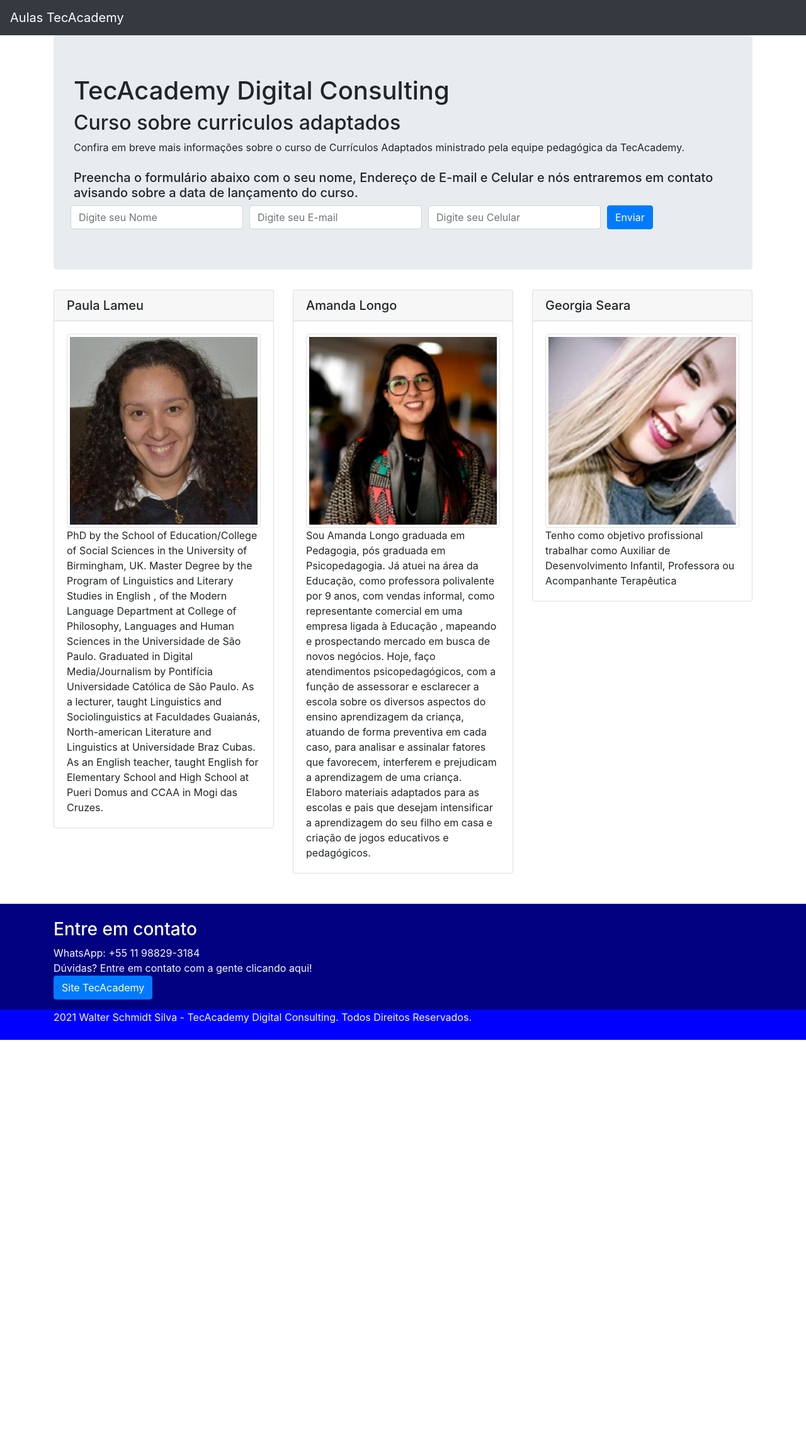
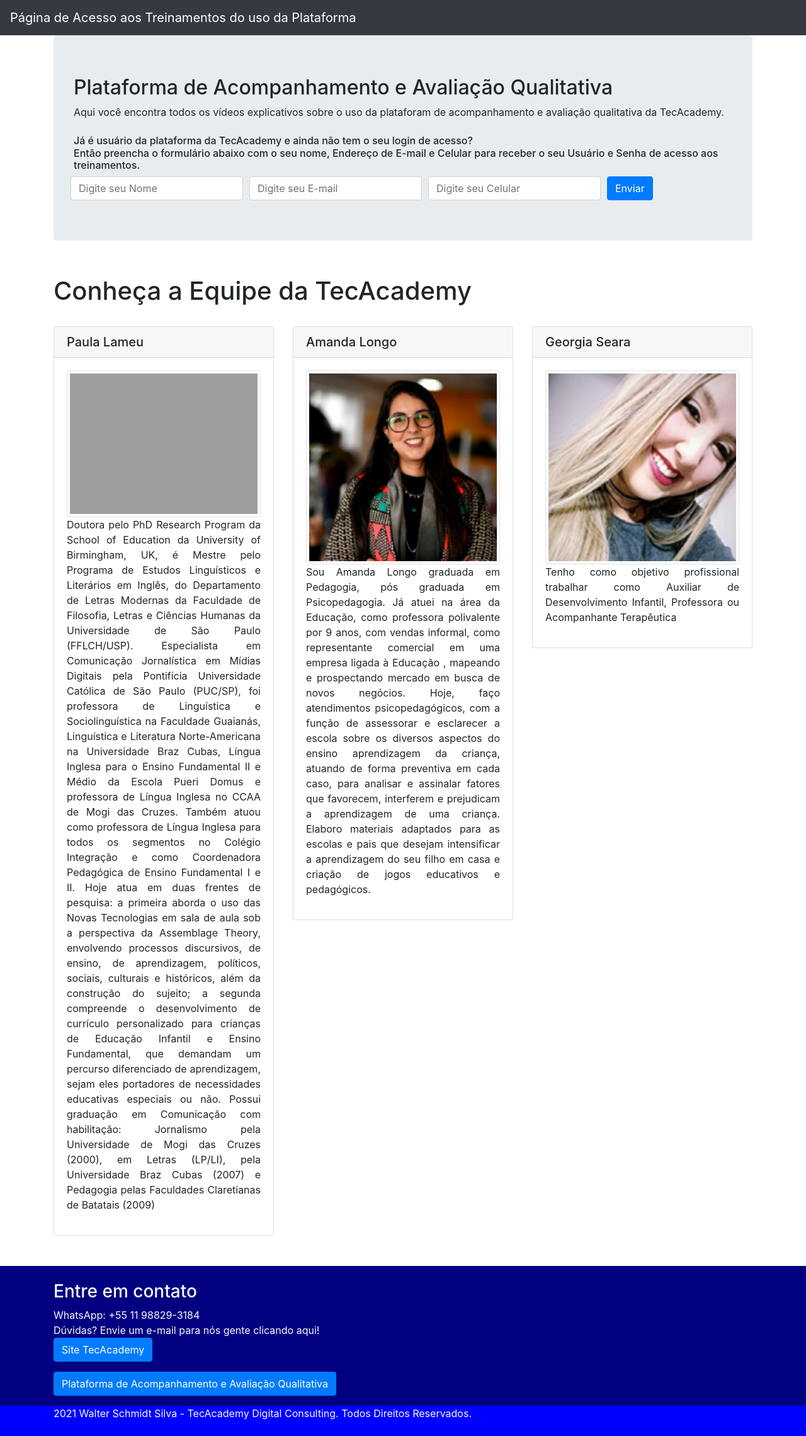
Before and after one commit to WschmidtS/aulas_tecacademy, a Django app: page / in a window 1280 px wide. Shown: the whole page at 63% size. Before the commit the page ends 1651 px from the top, so only its background shows below. Run offline with Django 3.2, Linux system fonts and the light colour scheme; some libraries are stand-ins or nearby versions; grey boxes are pictures that could not be loaded.

Commit message:
Updated the information on home.html file.

```diff
--- a/aulastec/base/templates/base/home.html
+++ b/aulastec/base/templates/base/home.html
@@ -6,9 +6,9 @@
     <meta http-equiv="X-UA-Compatible" content="IE=edge">
     <meta name="viewport" content="width=device-width, initial-scale=1">
 
-    <title>Aulas TecAcademy</title>
+    <title>Treinamentos TecAcademy</title>
 
-    <meta name="description" content="Página sobre as Aulas oferecidas pela TecAcademy">
+    <meta name="description" content="Página de Acesso aos Treinamentos do uso da Plataforma">
     <meta name="author" content="Walter Schmidt Silva">
 
     <link rel="icon" type="image/png" href="{% static 'img/favicon.png' %}">
@@ -23,7 +23,7 @@
 <body>
 
 <nav class="navbar navbar-expand-lg navbar-dark bg-dark">
-    <a class="navbar-brand" href="{% url 'base:home' %}">Aulas TecAcademy</a>
+    <a class="navbar-brand" href="{% url 'base:home' %}">Página de Acesso aos Treinamentos do uso da Plataforma</a>
     <button class="navbar-toggler" type="button" data-toggle="collapse" data-target="#navbarSupportedContent"
             aria-controls="navbarSupportedContent" aria-expanded="false" aria-label="Toggle navigation">
         <span class="navbar-toggler-icon"></span>
@@ -41,19 +41,22 @@
         <div class="col-md-12">
 
             <div class="jumbotron">
+                <!--
                 <h1>
                     TecAcademy Digital Consulting
                 </h1>
+                -->
                 <h2>
-                    Curso sobre curriculos adaptados
+                    Plataforma de Acompanhamento e Avaliação Qualitativa
                 </h2>
                 <p>
-                    Confira em breve mais informações sobre o curso de Currículos Adaptados ministrado pela equipe
-                    pedagógica da TecAcademy.
+                    Aqui você encontra todos os vídeos explicativos sobre o uso da plataforam de acompanhamento e
+                    avaliação qualitativa da TecAcademy.
                 </p>
 
-                <h5 class="mt-4">Preencha o formulário abaixo com o seu nome, Endereço de E-mail e Celular e nós
-                    entraremos em contato avisando sobre a data de lançamento do curso.</h5>
+                <h6 class="mt-4">Já é usuário da plataforma da TecAcademy e ainda não tem o seu login de acesso?
+                    <br>Então preencha o formulário abaixo com o seu nome, Endereço de E-mail e Celular para receber
+                    o seu Usuário e Senha de acesso aos treinamentos.</h6>
 
                 <form action="https://tecacademy.us2.list-manage.com/subscribe/post?u=e95c8072d62d467bbb725dd46&amp;id=f4464d90e7"
                       method="post" id="mc-embedded-subscribe-form" name="mc-embedded-subscribe-form"
@@ -90,6 +93,12 @@
                 </form>
 
             </div>
+            <br>
+            <h1>
+                Conheça a Equipe da TecAcademy
+            </h1>
+            <br>
+
             <div class="row">
                 <div class="col-md-4">
                     <div class="card">
@@ -98,17 +107,29 @@
                         </h5>
                         <div class="card-body">
                             <p class="card-text">
-                                <img src="{% static 'img/Paula.png' %}" alt="Foto de Paula Lameu"
+                                <img src="{% static 'img/PaulaNew.png' %}" alt="Foto de Paula Lameu"
                                      class="img-thumbnail float-left mr-3"/>
-                                PhD by the School of Education/College of Social Sciences in the University of
-                                Birmingham, UK. Master Degree by the Program of Linguistics and Literary Studies in
-                                English , of the Modern Language Department at College of Philosophy, Languages and
-                                Human Sciences in the Universidade de São Paulo. Graduated in Digital Media/Journalism
-                                by Pontifícia Universidade Católica de São Paulo. As a lecturer, taught Linguistics and
-                                Sociolinguistics at Faculdades Guaianás, North-american Literature and Linguistics at
-                                Universidade Braz Cubas.
-                                As an English teacher, taught English for Elementary School and High School at Pueri
-                                Domus and CCAA in Mogi das Cruzes.
+                            <div align="justify">
+                                Doutora pelo PhD Research Program da School of Education da University of Birmingham,
+                                UK, é Mestre pelo Programa de Estudos Linguísticos e Literários em Inglês, do
+                                Departamento de Letras Modernas da Faculdade de Filosofia, Letras e Ciências Humanas da
+                                Universidade de São Paulo (FFLCH/USP). Especialista em Comunicação Jornalística em
+                                Mídias Digitais pela Pontifícia Universidade Católica de São Paulo (PUC/SP), foi
+                                professora de Linguística e Sociolinguística na Faculdade Guaianás, Linguística e
+                                Literatura Norte-Americana na Universidade Braz Cubas, Língua Inglesa para o Ensino
+                                Fundamental II e Médio da Escola Pueri Domus e professora de Língua Inglesa no CCAA de
+                                Mogi das Cruzes. Também atuou como professora de Língua Inglesa para todos os segmentos
+                                no Colégio Integração e como Coordenadora Pedagógica de Ensino Fundamental I e II. Hoje
+                                atua em duas frentes de pesquisa: a primeira aborda o uso das Novas Tecnologias em sala
+                                de aula sob a perspectiva da Assemblage Theory, envolvendo processos discursivos, de
+                                ensino, de aprendizagem, políticos, sociais, culturais e históricos, além da construção
+                                do sujeito; a segunda compreende o desenvolvimento de currículo personalizado para
+                                crianças de Educação Infantil e Ensino Fundamental, que demandam um percurso
+                                diferenciado de aprendizagem, sejam eles portadores de necessidades educativas especiais
+                                ou não. Possui graduação em Comunicação com habilitação: Jornalismo pela Universidade de
+                                Mogi das Cruzes (2000), em Letras (LP/LI), pela Universidade Braz Cubas (2007) e
+                                Pedagogia pelas Faculdades Claretianas de Batatais (2009)
+                            </div>
                             </p>
                         </div>
                     </div>
@@ -122,16 +143,20 @@
                             <p class="card-text">
                                 <img src="{% static 'img/Amanda.png' %}" alt="Foto de Amanda Longo"
                                      class="img-thumbnail float-left mr-3"/>
+                            <div align="justify">
                                 Sou Amanda Longo graduada em Pedagogia, pós graduada em Psicopedagogia.
                                 Já atuei na área da Educação, como professora polivalente por 9 anos, com vendas
                                 informal, como representante comercial em uma empresa ligada à Educação , mapeando e
                                 prospectando mercado em busca de novos negócios. Hoje, faço atendimentos
                                 psicopedagógicos, com a função de assessorar e esclarecer a escola sobre os diversos
-                                aspectos do ensino aprendizagem da criança, atuando de forma preventiva em cada caso,
-                                para analisar e assinalar fatores que favorecem, interferem e prejudicam a aprendizagem
+                                aspectos do ensino aprendizagem da criança, atuando de forma preventiva em cada
+                                caso,
+                                para analisar e assinalar fatores que favorecem, interferem e prejudicam a
+                                aprendizagem
                                 de uma criança. Elaboro materiais adaptados para as escolas e pais que desejam
                                 intensificar a aprendizagem do seu filho em casa e criação de jogos educativos e
                                 pedagógicos.
+                            </div>
                             </p>
                         </div>
                     </div>
@@ -145,8 +170,11 @@
                             <p class="card-text">
                                 <img src="{% static 'img/Georgia.png' %}" alt="Foto de Georgia Seara"
                                      class="img-thumbnail float-left mr-3"/>
-                                Tenho como objetivo profissional trabalhar como Auxiliar de Desenvolvimento Infantil,
+                            <div align="justify">
+                                Tenho como objetivo profissional trabalhar como Auxiliar de Desenvolvimento
+                                Infantil,
                                 Professora ou Acompanhante Terapêutica
+                            </div>
                             </p>
                         </div>
                     </div>
@@ -164,11 +192,15 @@
                 <address>
                     WhatsApp: +55 11 98829-3184
                     <br/>
-                    <a href="mailto:contato@tecacademy.com.br" class="text-light">Dúvidas? Entre em contato com a
+                    <a href="mailto:contato@tecacademy.com.br" class="text-light">Dúvidas? Envie um e-mail para nós
                         gente clicando aqui!</a>
                     <p>
                         <a class="btn btn-primary btn-large" href="https://www.tecacademy.com.br" target="_blank">Site
                             TecAcademy</a>
+                    </p>
+                    <p>
+                        <a class="btn btn-primary btn-large" href="https://plataforma.tecacademy.com.br"
+                           target="_blank">Plataforma de Acompanhamento e Avaliação Qualitativa</a>
                     </p>
                 </address>
 
```
